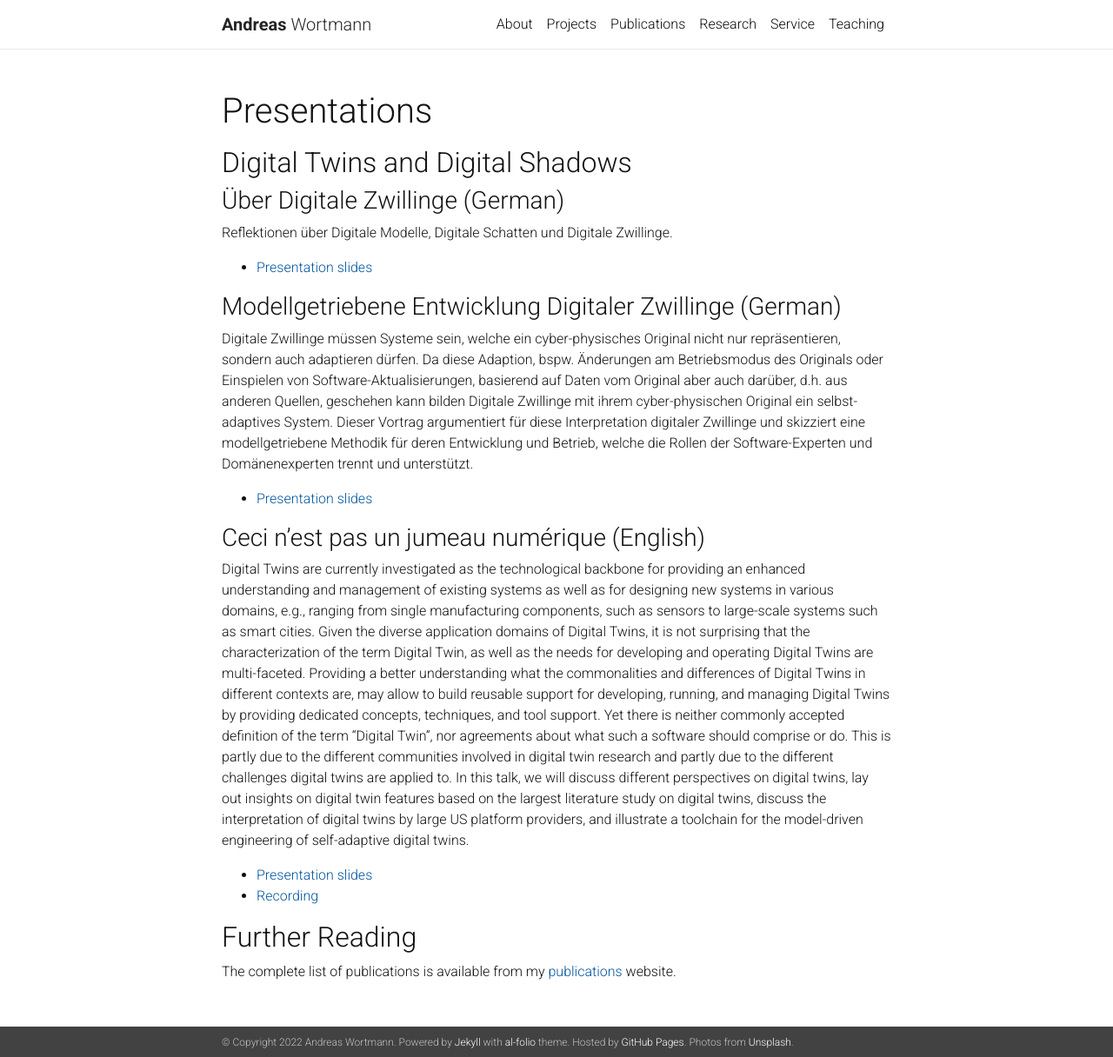
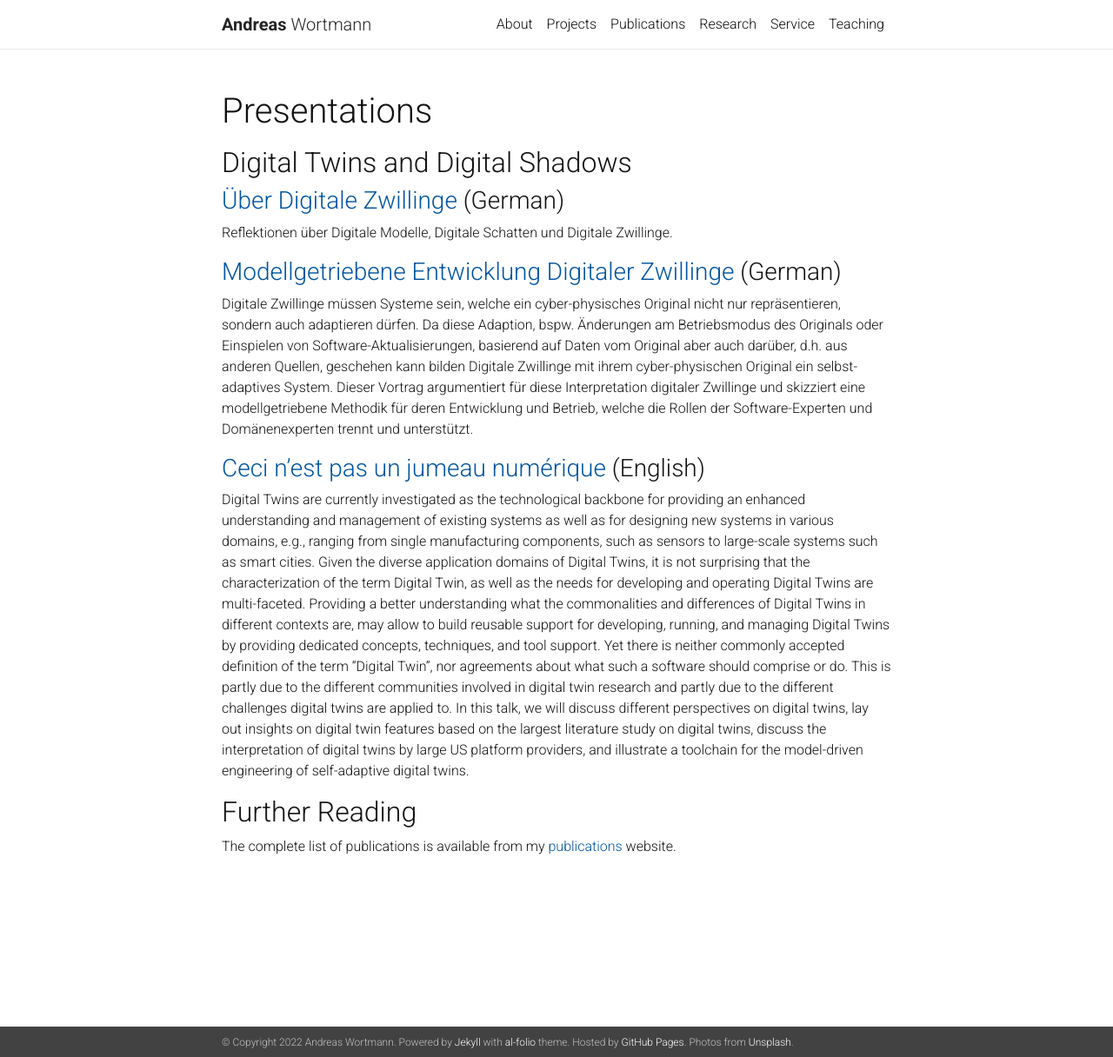
Before and after one commit to awortmann/awortmann.github.io, a Jekyll site: the page built from _pages/presentations.md, in a window 1280 px wide and 1216 px high. Shown: the whole window at 87% size. Built offline with Jekyll 4.4.1, drawn with Linux system fonts in a browser that asks for light colours; nearby versions of some CDN libraries; a style sheet for code colours, icons or effects is not loaded.

Commit message:
Minor update

```diff
--- a/_pages/presentations.md
+++ b/_pages/presentations.md
@@ -8,24 +8,17 @@ nav: false
 
 ## Digital Twins and Digital Shadows
 
-### Über Digitale Zwillinge (German)
+### [Über Digitale Zwillinge](https://github.com/awortmann/awortmann.github.io/blob/master/downloads/presentations/22.05.18.Ueber_Digitale_Zwillinge.pdf) (German)
 
 Reflektionen über Digitale Modelle, Digitale Schatten und Digitale Zwillinge.
 
-- [Presentation slides](https://github.com/awortmann/awortmann.github.io/blob/master/downloads/presentations/22.05.18.Ueber_Digitale_Zwillinge.pdf)
-
-### Modellgetriebene Entwicklung Digitaler Zwillinge (German)
+### [Modellgetriebene Entwicklung Digitaler Zwillinge](https://github.com/awortmann/awortmann.github.io/blob/master/downloads/presentations/22.05.30.Modellgetriebene_Entwicklung_Digitaler_Zwillinge.pdf) (German)
 
 Digitale Zwillinge müssen Systeme sein, welche ein cyber-physisches Original nicht nur repräsentieren, sondern auch adaptieren dürfen. Da diese Adaption, bspw. Änderungen am Betriebsmodus des Originals oder Einspielen von Software-Aktualisierungen, basierend auf Daten vom Original aber auch darüber, d.h. aus anderen Quellen, geschehen kann bilden Digitale Zwillinge mit ihrem cyber-physischen Original ein selbst-adaptives System. Dieser Vortrag argumentiert für diese Interpretation digitaler Zwillinge und skizziert eine modellgetriebene Methodik für deren Entwicklung und Betrieb, welche die Rollen der Software-Experten und Domänenexperten trennt und unterstützt.
 
-- [Presentation slides](https://github.com/awortmann/awortmann.github.io/blob/master/downloads/presentations/22.05.30.Modellgetriebene_Entwicklung_Digitaler_Zwillinge.pdf)
-
-### Ceci n’est pas un jumeau numérique (English)
+### [Ceci n’est pas un jumeau numérique](https://github.com/awortmann/awortmann.github.io/blob/master/downloads/presentations/22.01.10.EDT_Community_Digital_Twins.pdf) (English)
 
 Digital Twins are currently investigated as the technological backbone for providing an enhanced understanding and management of existing systems as well as for designing new systems in various domains, e.g., ranging from single manufacturing components, such as sensors to large-scale systems such as smart cities. Given the diverse application domains of Digital Twins, it is not surprising that the characterization of the term Digital Twin, as well as the needs for developing and operating Digital Twins are multi-faceted. Providing a better understanding what the commonalities and differences of Digital Twins in different contexts are, may allow to build reusable support for developing, running, and managing Digital Twins by providing dedicated concepts, techniques, and tool support. Yet there is neither commonly accepted definition of the term “Digital Twin”, nor agreements about what such a software should comprise or do. This is partly due to the different communities involved in digital twin research and partly due to the different challenges digital twins are applied to. In this talk, we will discuss different perspectives on digital twins, lay out insights on digital twin features based on the largest literature study on digital twins, discuss the interpretation of digital twins by large US platform providers, and illustrate a toolchain for the model-driven engineering of self-adaptive digital twins.
-
-- [Presentation slides](https://github.com/awortmann/awortmann.github.io/blob/master/downloads/presentations/22.01.10.EDT_Community_Digital_Twins.pdf)
-- [Recording](https://edt.community/events/event/ceci-nest-pas-un-jumeau-numerique/)
 
 ## Further Reading
 
```
